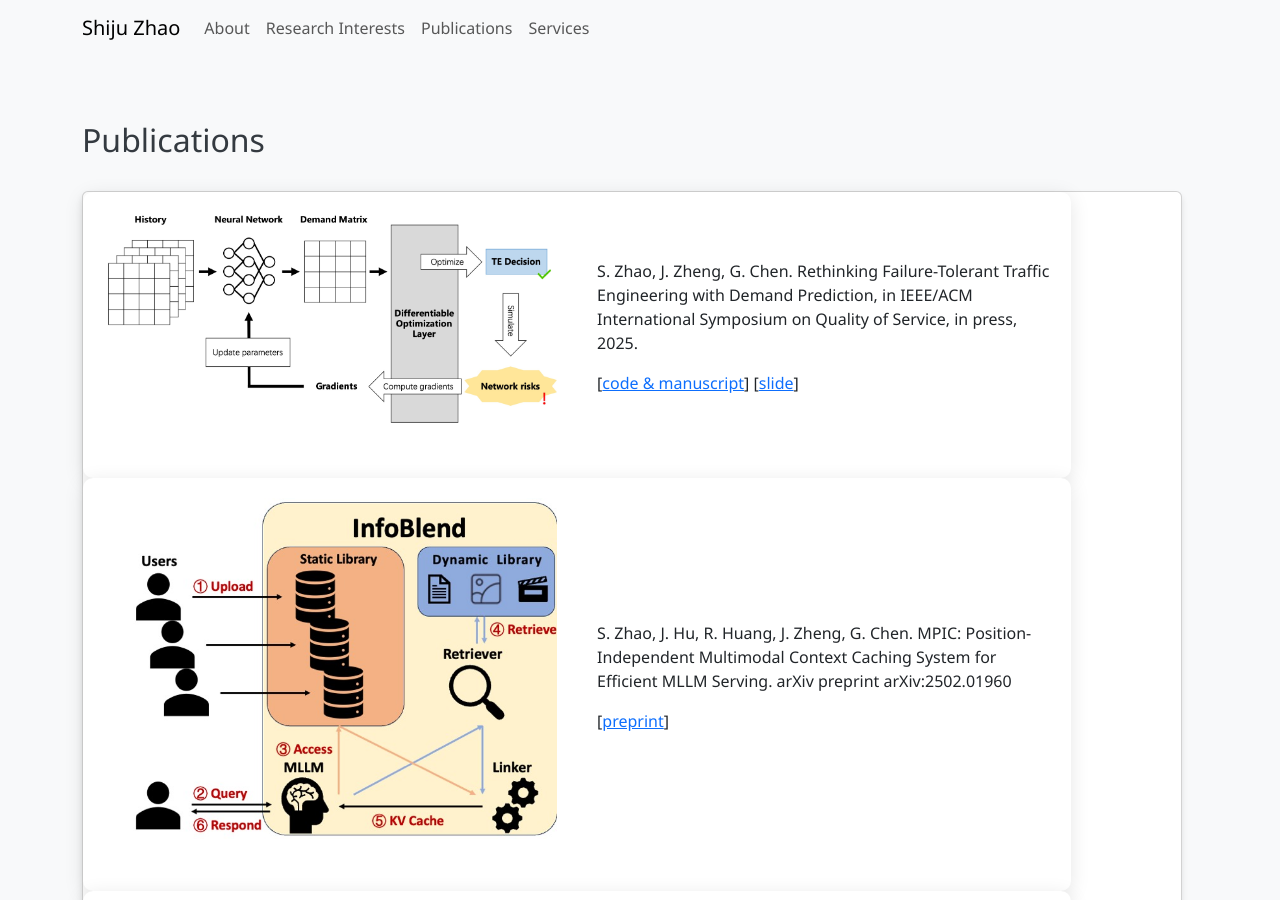
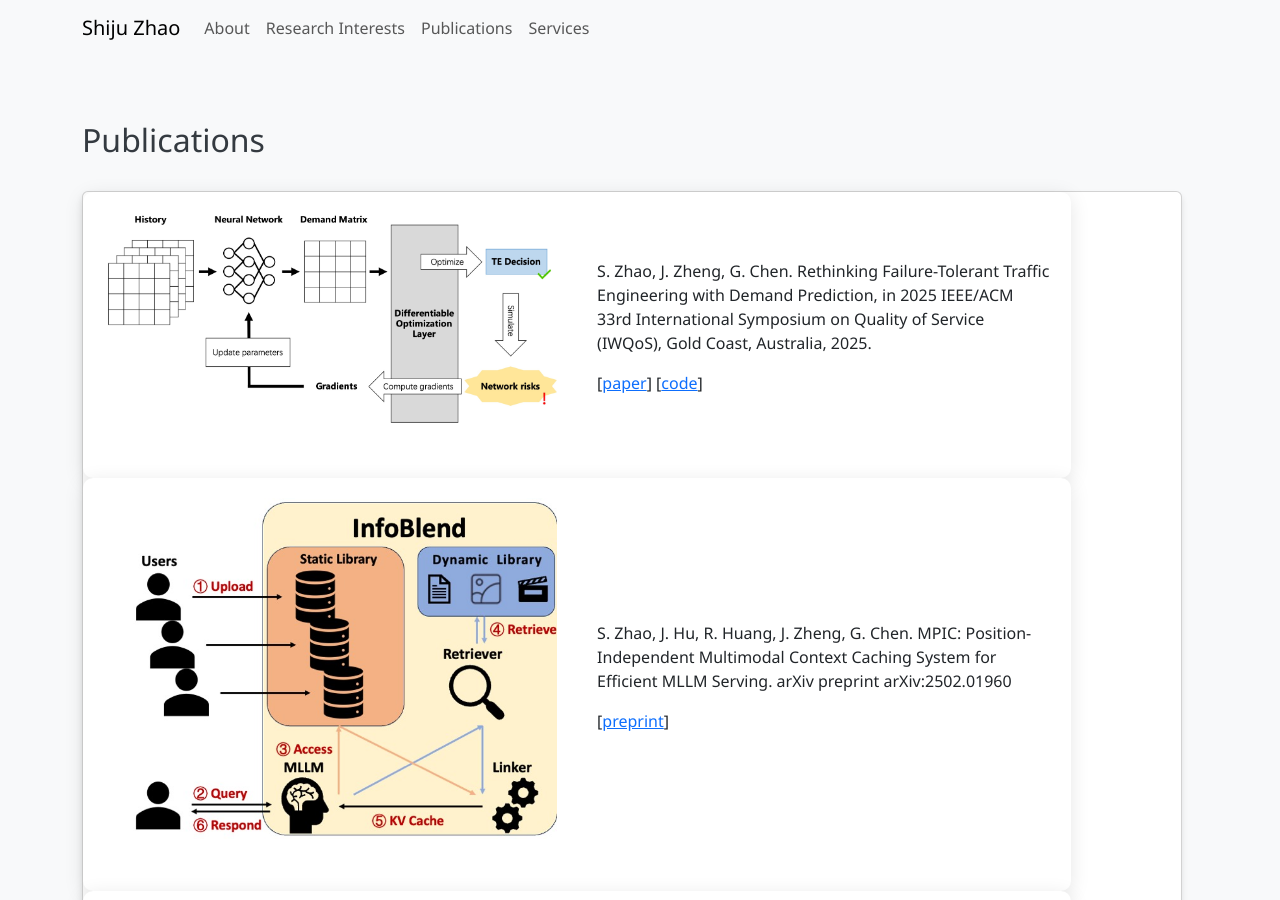
Before and after one commit to shijuzhao/shijuzhao.github.io, a Jekyll site: the page index_en.html, which Jekyll copies as it is, in a window 1280 px wide and 900 px high, scrolled down 1276 px. Built offline with Jekyll 4.4.1, drawn with Linux system fonts in a browser that asks for light colours.

Commit message:
publish IWQoS paper

```diff
--- a/index_en.html
+++ b/index_en.html
@@ -148,8 +148,8 @@
                         <img src="Figures/TUFTTE.jpg">
                     </div>
                     <div class="paper-info">
-                        <p>S. Zhao, J. Zheng, G. Chen. Rethinking Failure-Tolerant Traffic Engineering with Demand Prediction, in IEEE/ACM International Symposium on Quality of Service, in press, 2025. </p>
-                        <p>[<a href="https://github.com/shijuzhao/tuftte">code & manuscript</a>] [<a href="Slides/Tuftte_slides.pdf">slide</a>]</p>
+                        <p>S. Zhao, J. Zheng, G. Chen. Rethinking Failure-Tolerant Traffic Engineering with Demand Prediction, in 2025 IEEE/ACM 33rd International Symposium on Quality of Service (IWQoS), Gold Coast, Australia, 2025. </p>
+                        <p>[<a href="https://ieeexplore.ieee.org/document/11143354">paper</a>] [<a href="https://github.com/shijuzhao/tuftte">code</a>]</p>
                     </div>
                 </div>
                 <div class="paper-container">
--- a/index_zh.html
+++ b/index_zh.html
@@ -152,8 +152,8 @@
                         <img src="Figures/TUFTTE.jpg">
                     </div>
                     <div class="paper-info">
-                        <p>S. Zhao, J. Zheng, G. Chen. Rethinking Failure-Tolerant Traffic Engineering with Demand Prediction, in IEEE/ACM International Symposium on Quality of Service, in press, 2025. </p>
-                        <p>[<a href="https://github.com/shijuzhao/tuftte">code & manuscript</a>] [<a href="Slides/Tuftte_slides.pdf">slide</a>]</p>
+                        <p>S. Zhao, J. Zheng, G. Chen. Rethinking Failure-Tolerant Traffic Engineering with Demand Prediction, in 2025 IEEE/ACM 33rd International Symposium on Quality of Service (IWQoS), Gold Coast, Australia, 2025. </p>
+                        <p>[<a href="https://ieeexplore.ieee.org/document/11143354">paper</a>] [<a href="https://github.com/shijuzhao/tuftte">code</a>]</p>
                     </div>
                 </div>
                 <div class="paper-container">
```
